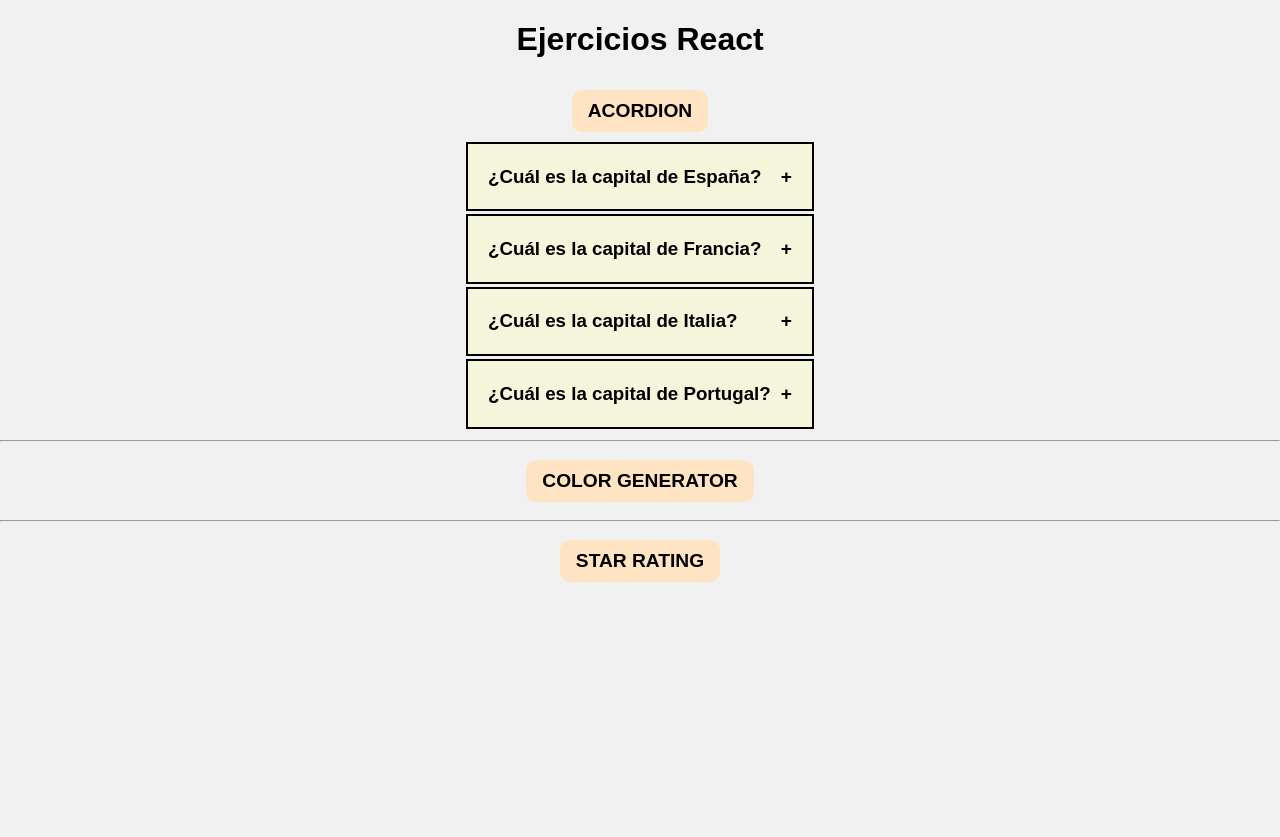
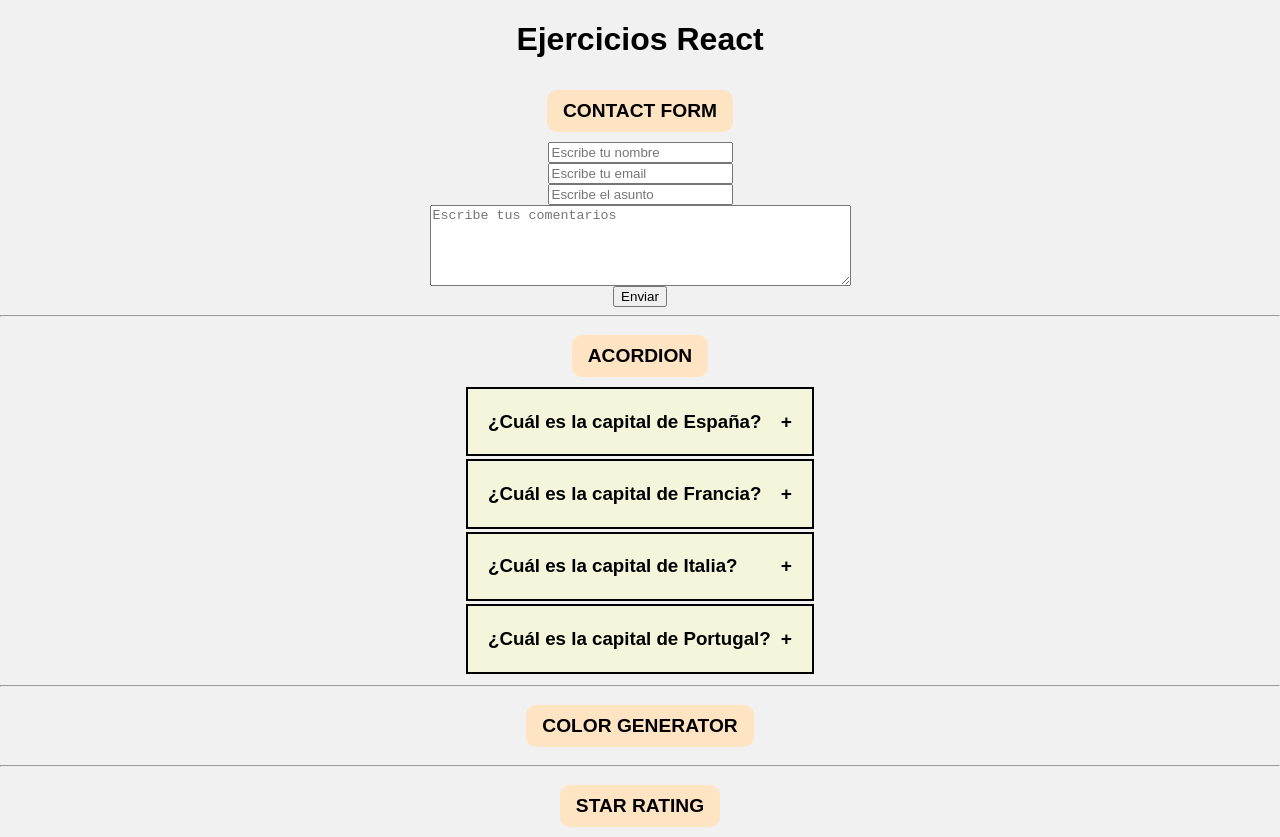
Before and after one commit to ignaciojavier27/proyectos-react, a React (Vite) app: page / in a window 1280 px wide. Before the commit the page ends 800 px from the top, so only its background shows below. Built offline with nearby package versions, Linux system fonts and the light colour scheme.

Commit message:
Initial contact form

```diff
--- a/src/App.jsx
+++ b/src/App.jsx
@@ -1,6 +1,7 @@
 import Acordion from './components/Accordion/Acordion'
 import ColorGenerator from './components/ColorGenerator/ColorGenerator'
 import StarRating from './components/StarRating/StarRating'
+import ContactForm from './components/ValidacionFormularios/ContactForm'
 import './index.css'
 
 function App() {
@@ -8,6 +9,8 @@ function App() {
     <main>
       <h1 className='text-center'>Ejercicios React</h1>
       <section className='section-projects'>
+        <ContactForm />
+        <hr />
         <Acordion />
         <hr />
         <ColorGenerator />
--- /dev/null
+++ b/src/components/ValidacionFormularios/ContactForm.jsx
@@ -0,0 +1,75 @@
+import { useForm } from "../../hooks/useForm"
+import Titulo from "../Titulo"
+
+
+const initialForm = {
+
+};
+
+const validateForm = () => {
+
+}
+
+const ContactForm = () => {
+
+    const {
+        form,
+        errors,
+        loading,
+        response,
+        handleChange,
+        handleBlur,
+        handleSubmit
+    } = useForm(initialForm, validateForm);
+
+    return (
+        <article className="article-project">
+            <Titulo titulo="Contact Form" />
+            <form onSubmit={handleSubmit} className="container">
+                <input
+                    type="text"
+                    name="name"
+                    placeholder="Escribe tu nombre"
+                    onBlur = {handleBlur}
+                    onChange = {handleChange}
+                    value = {form.name}
+                    required
+                />
+                <input
+                    type="email"
+                    name="email"
+                    placeholder="Escribe tu email"
+                    onBlur = {handleBlur}
+                    onChange = {handleChange}
+                    value = {form.email}
+                    required
+                />
+                <input
+                    type="text"
+                    name="subject"
+                    placeholder="Escribe el asunto"
+                    onBlur = {handleBlur}
+                    onChange = {handleChange}
+                    value = {form.subject}
+                    required
+                />
+
+                <textarea
+                    name="comments"
+                    cols="50"
+                    rows="5"
+                    placeholder="Escribe tus comentarios"
+                    onBlur = {handleBlur}
+                    onChange = {handleChange}
+                    value = {form.comments}
+                    required
+                >
+                </textarea>
+
+                <input type="submit" value="Enviar" />
+            </form>
+        </article>
+    )
+}
+
+export default ContactForm
--- /dev/null
+++ b/src/hooks/useForm.js
@@ -0,0 +1,30 @@
+import { useState } from "react";
+
+export const useForm = (initialForm, validateForm) => {
+    const [form, setForm] = useState(initialForm);
+    const [errors, setErrors] = useState({});
+    const [loading, setLoading] = useState(false);
+    const [response, setResponse] = useState(null);
+
+    const handleChange = (e) => {
+
+    }
+
+    const handleBlur = (e) => {
+
+    }
+
+    const handleSubmit = (e) => {
+
+    }
+
+    return {
+        form,
+        errors,
+        loading,
+        response,
+        handleChange,
+        handleBlur,
+        handleSubmit
+    }
+};
```
